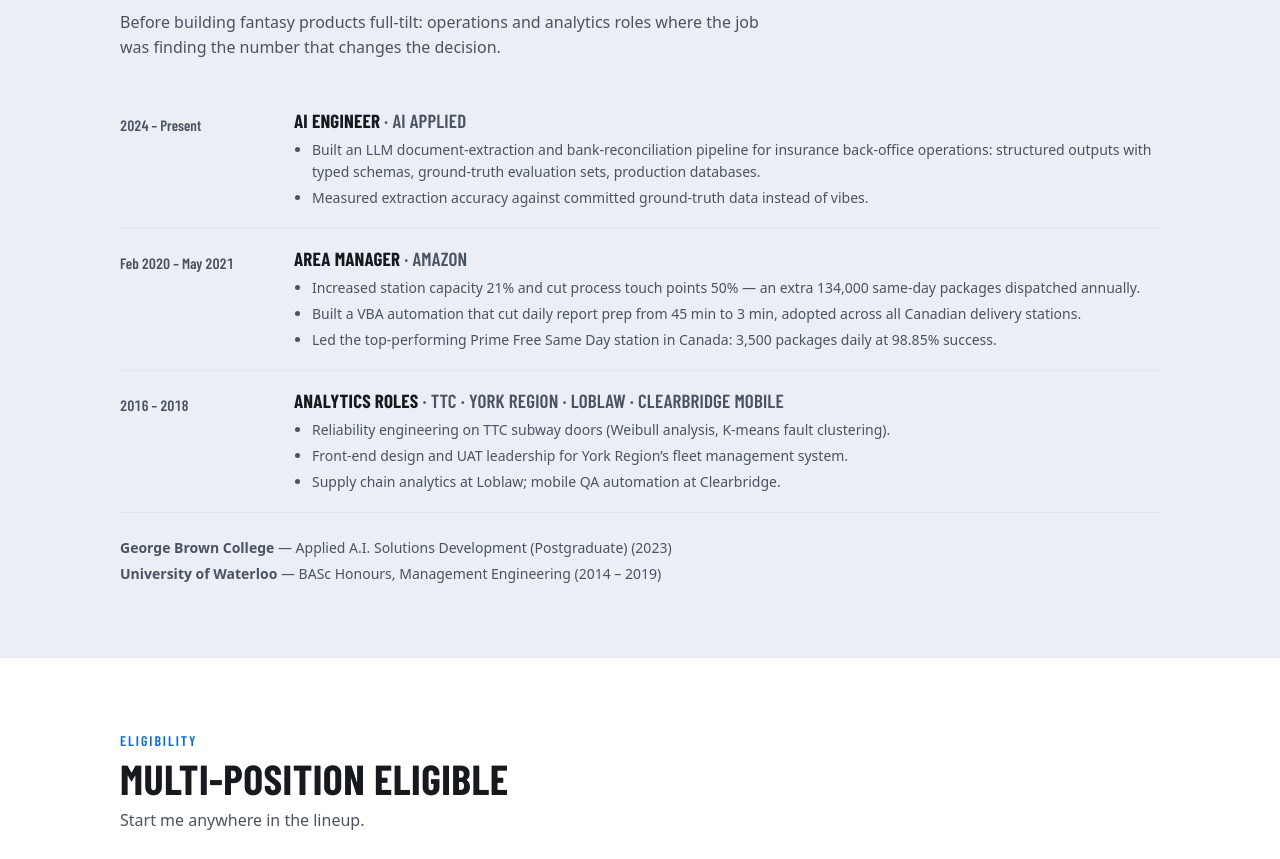
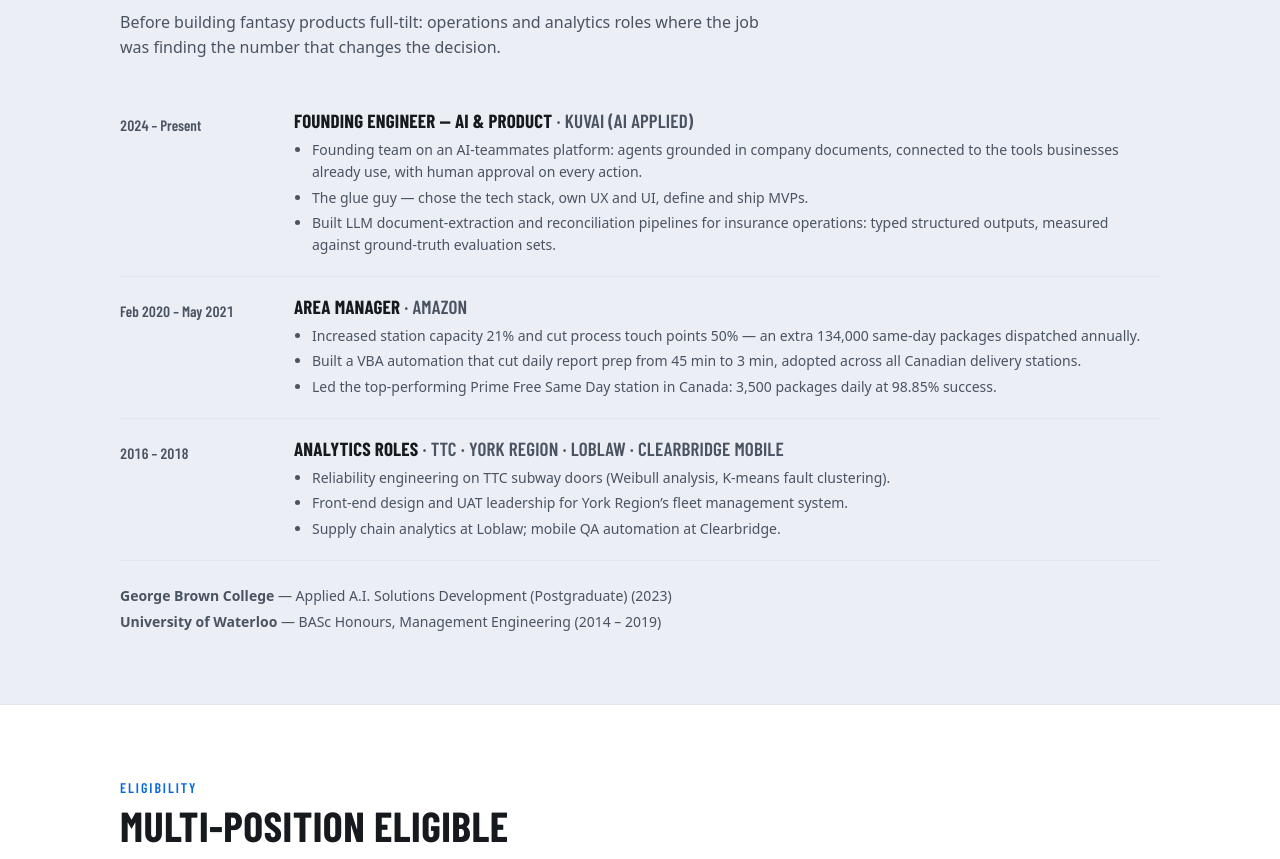
Before and after one commit to ManagementEngineer/portfolio, a React (Vite) app: page / in a window 1280 px wide. Shown: the part 2677-3536 px from the top of the page. Built offline with nearby package versions, Linux system fonts and the light colour scheme; a web font is replaced by a local one.

Commit message:
Update experience: Founding Engineer AI & Product at Kuvai
Co-Authored-By: Claude Fable 5 <noreply@anthropic.com>

```diff
--- a/src/data/profile.ts
+++ b/src/data/profile.ts
@@ -150,18 +150,17 @@ export type Experience = {
   bullets: string[]
 }
 
-// TODO(RJ): resume on file is from mid-2023 — verify current role and add
-// anything since (miassistant.ai / aiapplied-ca work?).
 export const experience: Experience[] = [
   {
-    role: 'AI Engineer',
-    company: 'AI Applied',
+    role: 'Founding Engineer — AI & Product',
+    company: 'Kuvai (AI Applied)',
     location: 'Toronto, ON',
     start: '2024',
     end: 'Present',
     bullets: [
-      'Built an LLM document-extraction and bank-reconciliation pipeline for insurance back-office operations: structured outputs with typed schemas, ground-truth evaluation sets, production databases.',
-      'Measured extraction accuracy against committed ground-truth data instead of vibes.',
+      'Founding team on an AI-teammates platform: agents grounded in company documents, connected to the tools businesses already use, with human approval on every action.',
+      'The glue guy — chose the tech stack, own UX and UI, define and ship MVPs.',
+      'Built LLM document-extraction and reconciliation pipelines for insurance operations: typed structured outputs, measured against ground-truth evaluation sets.',
     ],
   },
   {
```
Also changed, not shown: 1 other file (tests, documents, lock files or other folders).
